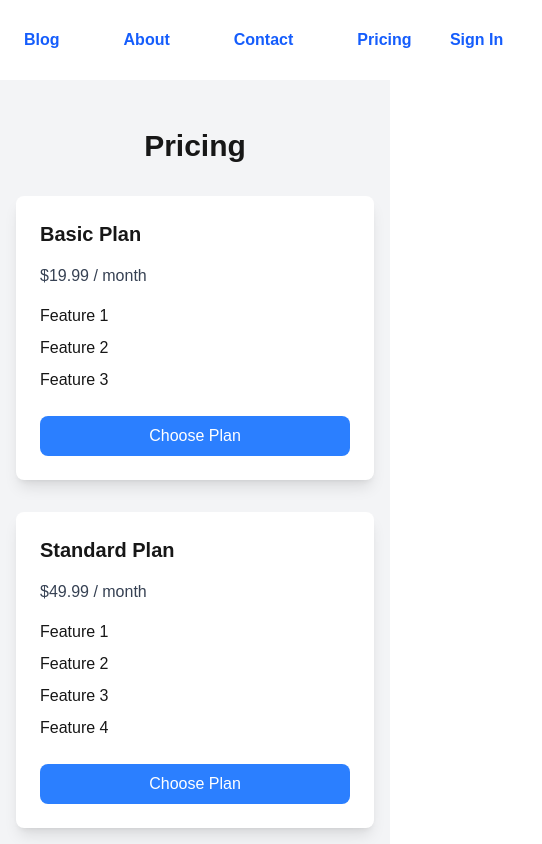
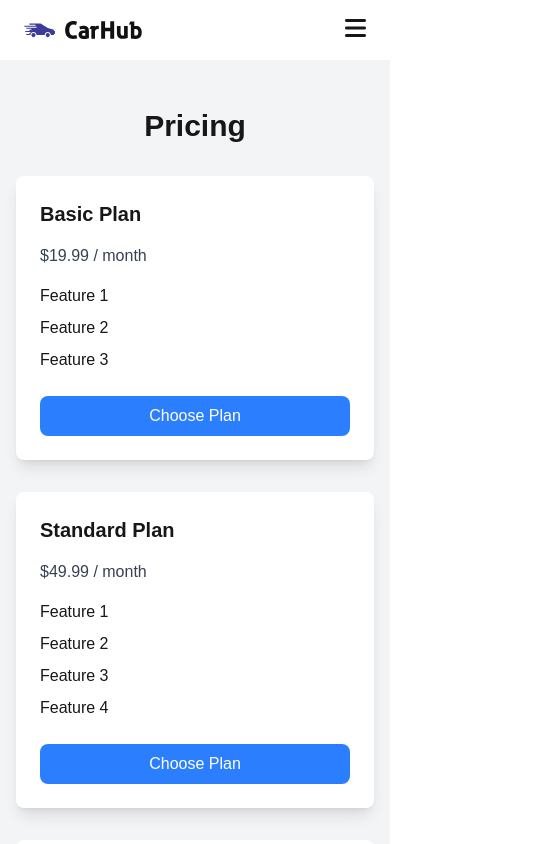
Before and after one commit to ameerhamzaa47/car_showcase_project, a Next.js app: page /Pricing in a window 390 px wide. Shown: the top 844 px of the page, 542 px wide, since content can reach past the window. Built offline with nearby package versions, Linux system fonts and the light colour scheme.

Commit message:
mobile responsive navbar

```diff
--- a/Component/Navbar.tsx
+++ b/Component/Navbar.tsx
@@ -1,8 +1,15 @@
+"use client"
 import Link from "next/link"
 import Image from "next/image"
 import CustomButton from "./CustomButton"
+import { useState } from "react";
 
 const Navbar = () => {
+  const [isMenuOpen, setIsMenuOpen] = useState<boolean>(false);
+
+  const toggleMenu = ():void => {
+    setIsMenuOpen(!isMenuOpen);
+  };
   return (
     <>
     <header className="w-full z-10">
@@ -13,11 +20,10 @@ const Navbar = () => {
                 alt="logo"
                 width={118}
                 height={18}
-                className="object-contain"
-                />
+                className="object-contain"/>
             </Link>
 
-            <div className="flex space-x-16">
+            <div className="lg:flex space-x-16 hidden">
                 <Link className="relative text-blue-600 hover:text-blue-800 transition-all ease-in-out duration-300 font-semibold group" href={'/Blog'}>
                 Blog
                 <span className="absolute left-0 bottom-0 w-0 h-[2px] bg-blue-600 transition-all duration-300 group-hover:w-full"></span>
@@ -36,13 +42,33 @@ const Navbar = () => {
                 </Link>
             </div>
 
-            <Link className="relative transition-all ease-in-out duration-300 font-semibold group" href={'/SignIn'}>
+            <Link className="lg:flex hidden relative transition-all ease-in-out duration-300 font-semibold group" href={'/SignIn'}>
             <CustomButton
             title="Sign In"
             btnType="button"
-            containerStyle="text-blue-600 hover:text-blue-800 rounded-full bg-white cursor-pointer min-w-[130px]"
-            />
+            containerStyle="text-blue-600 hover:text-blue-800 rounded-full bg-white cursor-pointer min-w-[130px]"/>
             </Link>
+
+
+            {/* Hamburger Icon */}
+      <div className="lg:hidden flex items-center">
+        <button onClick={toggleMenu}>
+          <i className="fa-solid fa-bars text-2xl cursor-pointer"></i>
+        </button>
+      </div>
+
+{/* Mobile Menu */}
+<div
+onClick={() => setIsMenuOpen(false)}
+  className={`lg:hidden absolute top-14 left-0 w-full z-10 bg-gradient-to-r from-blue-600 to-blue-900 text-white p-6 rounded-lg shadow-lg transition-all duration-300 ease-in-out transform ${isMenuOpen ? 'block opacity-100' : 'hidden opacity-0'}`}>
+  <div className="flex flex-col space-y-6">
+    <Link href="/Blog" className="text-xl font-semibold hover:text-yellow-300 transition-colors duration-300">Blog</Link>
+    <Link href="/About" className="text-xl font-semibold hover:text-yellow-300 transition-colors duration-300">About</Link>
+    <Link href="/Contact" className="text-xl font-semibold hover:text-yellow-300 transition-colors duration-300">Contact</Link>
+    <Link href="/Pricing" className="text-xl font-semibold hover:text-yellow-300 transition-colors duration-300">Pricing</Link>
+  </div>
+</div>
+
         </nav>
     </header>
     </>
--- a/src/app/layout.tsx
+++ b/src/app/layout.tsx
@@ -16,6 +16,9 @@ export default function RootLayout({
 }>) {
   return (
     <html lang="en">
+      <head>
+      <link rel="stylesheet" href="https://cdnjs.cloudflare.com/ajax/libs/font-awesome/6.7.2/css/all.min.css" integrity="sha512-Evv84Mr4kqVGRNSgIGL/F/aIDqQb7xQ2vcrdIwxfjThSH8CSR7PBEakCr51Ck+w+/U6swU2Im1vVX0SVk9ABhg==" crossOrigin="anonymous" referrerPolicy="no-referrer" />
+      </head>
       <body
         className="relative"
       >
```
